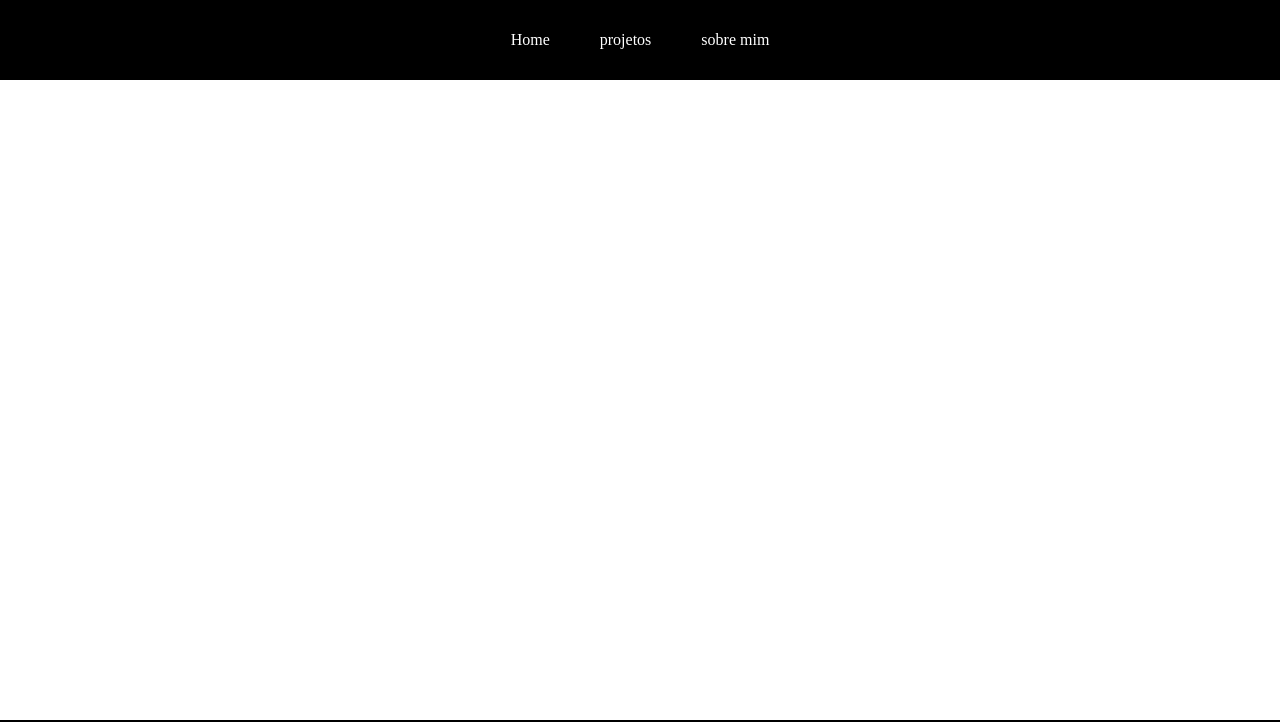
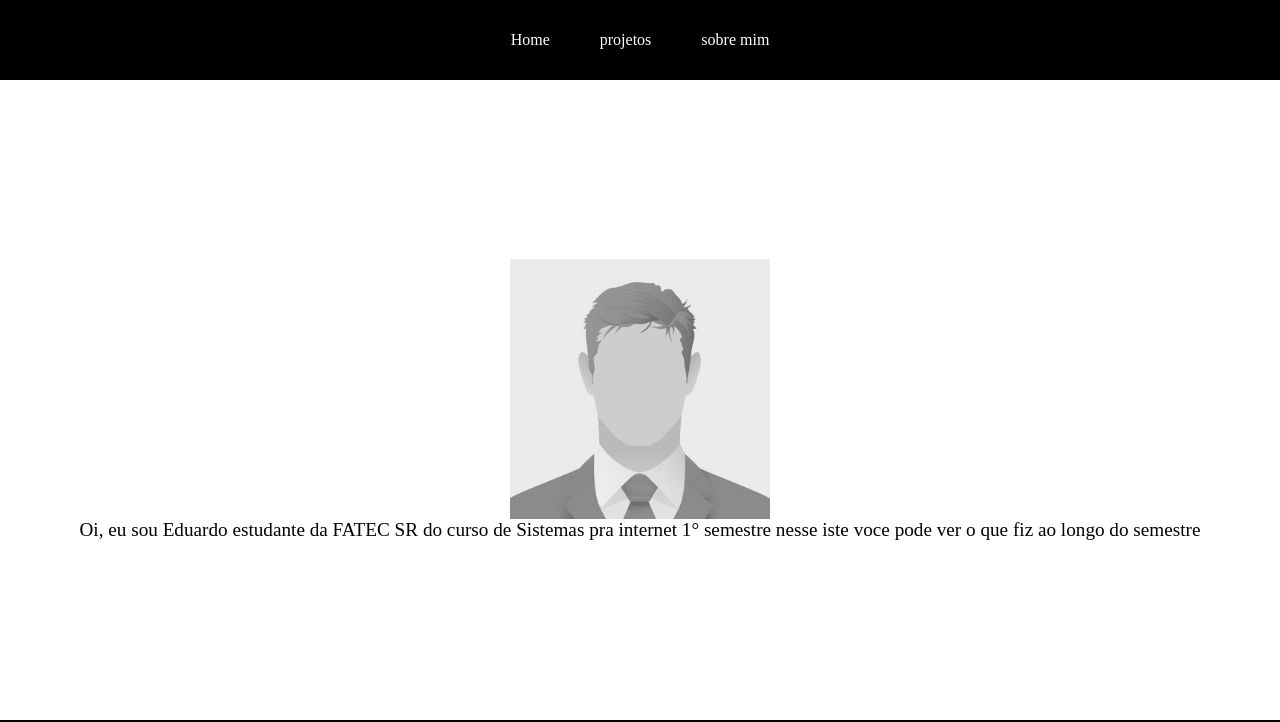
Before and after one commit to EduardoMarques06/P2_pssi, a plain HTML site: page index.html in a window 1280 px wide. Shown: the top 722 px of the page. Drawn offline with Linux system fonts and the light colour scheme.

Commit message:
primera versão da home feita

```diff
--- a/css/style.css
+++ b/css/style.css
@@ -3,12 +3,7 @@
     margin: 0;
     box-sizing: border-box;
 }
-main{
-    height: 80vh;
-    width: 100vw;
-    display: flex;
-    flex-direction: column;
-}
+
 header{
     display: flex;
     flex-direction: row;
@@ -18,6 +13,25 @@ header{
     height:10vh;
     background-color: black;
     color: white;
+}
+
+main{
+    height: 80vh;
+    width: 100vw;
+    display: flex;
+    flex-direction: column;
+    align-items: center;
+    justify-content: center;
+
+}
+
+.texto_home{
+    font-size: larger;
+}
+
+.img_home{
+    height:260px;
+    width: 260px;
 }
 
 footer{
--- a/index.html
+++ b/index.html
@@ -13,7 +13,9 @@
         <a>sobre mim</a>
     </header>
     <main>
-
+          <img class="img_home" src="./img/placeholder img.jpg">
+          <a class="texto_home">Oi, eu sou Eduardo estudante da FATEC SR do curso de Sistemas pra internet 1° semestre
+            nesse iste voce pode ver o que fiz ao longo do semestre</a>
     </main>
     <footer>
         <a>Contato</a>
@@ -21,7 +23,7 @@
         <div class="icones_redes">
         <a>redes:</a>
         <a href="#"><img class="icon_linkedin" src="./img/icon_linkedin.png"></i></a>
-        <a href="#"><img class="icon_git_hub" src="./img/icon_git_hub.png"></i> </a>
+        <a href="https://github.com/EduardoMarques06/P2_pssi#p2_pssi"><img class="icon_git_hub" src="./img/icon_git_hub.png"></i> </a>
         </div>
 
     </footer>
```
Also changed, not shown: img/placeholder img.jpg (added).
